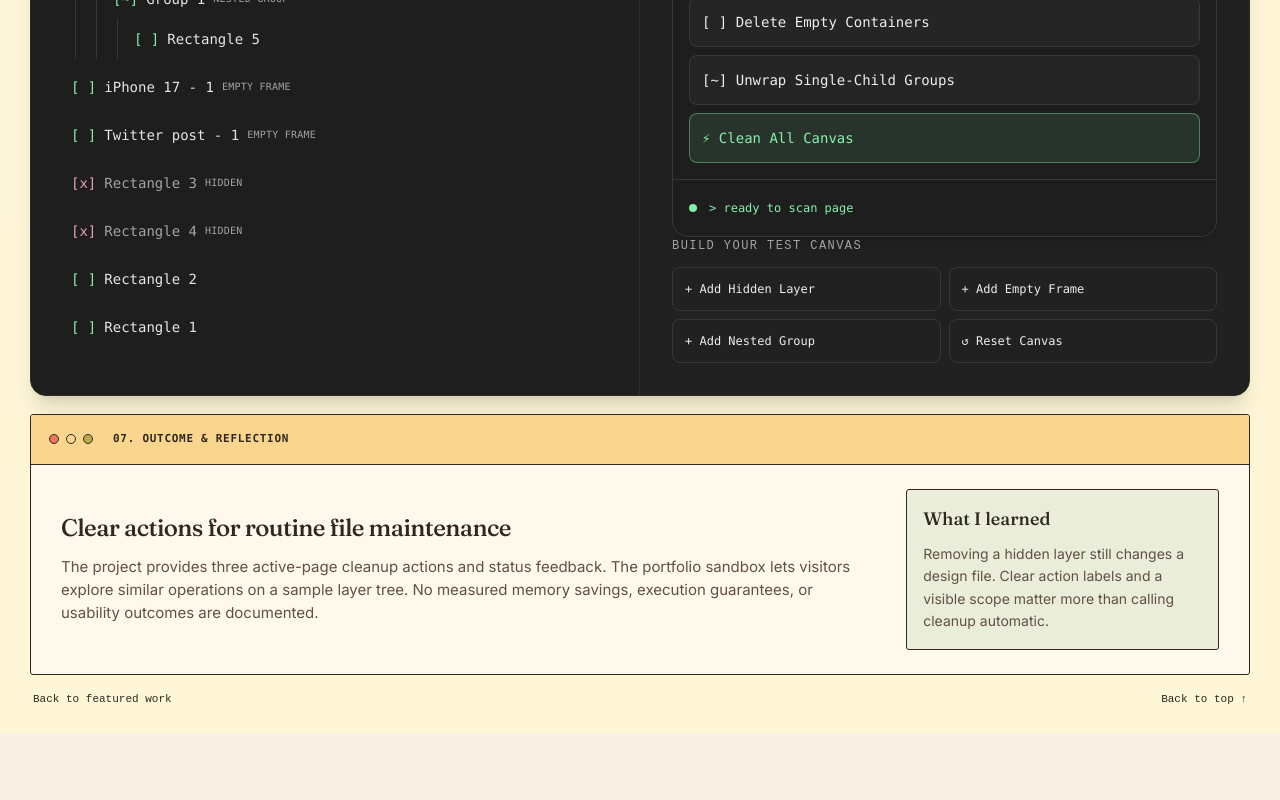
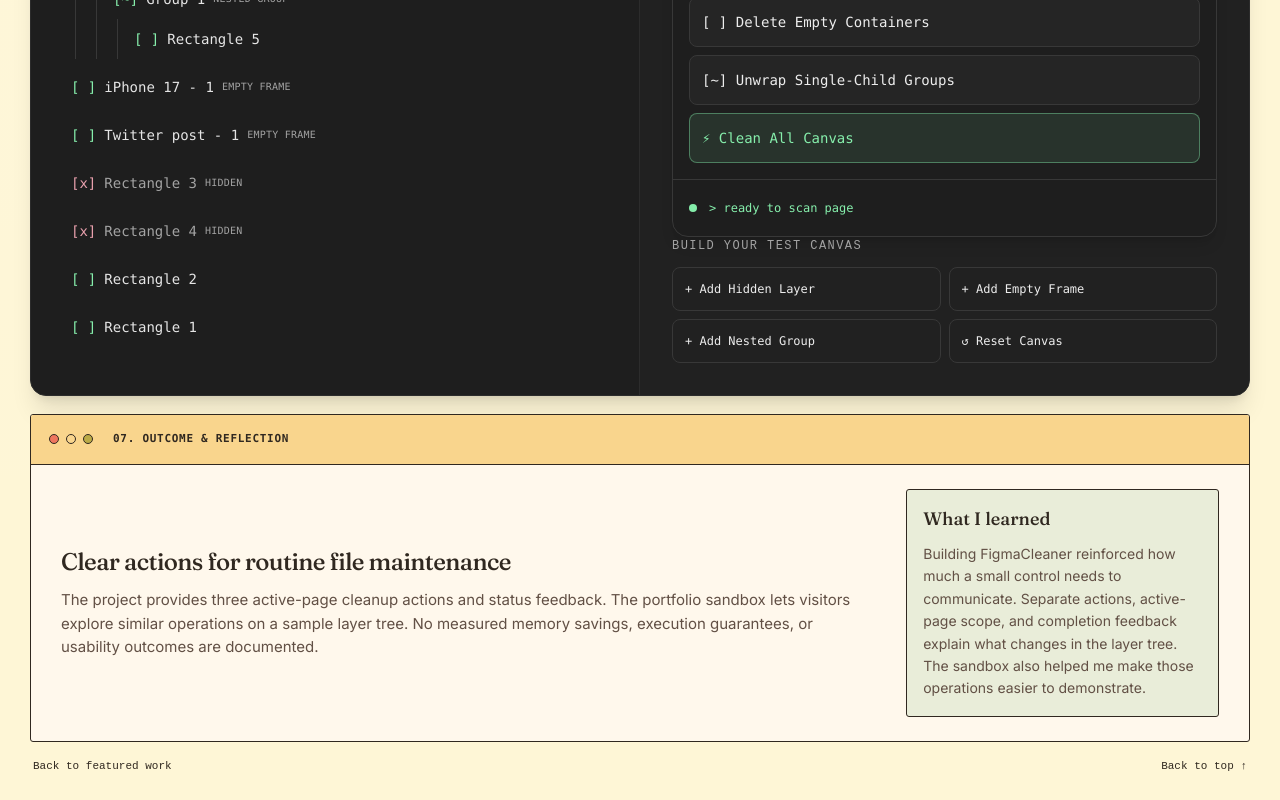
Before and after one commit to julsoyola/juliana-portfolio, a Next.js app in the folder portfolio/: page /work/figmacleaner in a window 1280 px wide. Shown: the part 2340-3140 px from the top of the page. Before the commit the page ends 3073 px from the top, so only its background shows below. Built offline with nearby package versions, Linux system fonts and the light colour scheme.

Commit message:
Update lessons for each project case study

```diff
--- a/portfolio/content/projects/figmacleaner.ts
+++ b/portfolio/content/projects/figmacleaner.ts
@@ -30,7 +30,7 @@ export const figmacleanerArchive: ArchiveData = {
     {title: "Status messages", icon: "code", text: "The host returns completion or warning messages and triggers Figma notifications."},
     {title: "Theme-aware controls", icon: "computer", text: "Figma CSS tokens provide native light and dark theme colors."},
   ]},
-  outcome: {heading: "Clear actions for routine file maintenance", text: "The project provides three active-page cleanup actions and status feedback. The portfolio sandbox lets visitors explore similar operations on a sample layer tree. No measured memory savings, execution guarantees, or usability outcomes are documented.", reflection: "Removing a hidden layer still changes a design file. Clear action labels and a visible scope matter more than calling cleanup automatic."},
+  outcome: {heading: "Clear actions for routine file maintenance", text: "The project provides three active-page cleanup actions and status feedback. The portfolio sandbox lets visitors explore similar operations on a sample layer tree. No measured memory savings, execution guarantees, or usability outcomes are documented.", reflection: "Building FigmaCleaner reinforced how much a small control needs to communicate. Separate actions, active-page scope, and completion feedback explain what changes in the layer tree. The sandbox also helped me make those operations easier to demonstrate."},
   decoration: "tags",
 };
 
--- a/portfolio/content/projects/googlecleaner.ts
+++ b/portfolio/content/projects/googlecleaner.ts
@@ -61,7 +61,7 @@ export const googlecleanerArchive: ArchiveData = {
     {title: "Background processing", icon: "code", text: "A Manifest V3 service worker manages jobs independently of popup visibility."},
     {title: "Recovery and retries", icon: "accessibility", text: "Local checkpoints, alarms, authorization checks, and bounded retries support progress recovery."},
   ]},
-  outcome: {heading: "Efficiency should never obscure consequences", text: "GoogleCleaner is a working personal-use Chrome extension with file discovery, explicit selection, confirmation, background processing, and retry functionality. It demonstrates how a small utility can combine efficient interaction design with predictable state management.", reflection: "The best shortcut is not always fewer clicks. A clear review step can make a complex action easier to understand."},
+  outcome: {heading: "Efficiency should never obscure consequences", text: "GoogleCleaner is a working personal-use Chrome extension with file discovery, explicit selection, confirmation, background processing, and retry functionality. It demonstrates how a small utility can combine efficient interaction design with predictable state management.", reflection: "I learned that the files a user can see and the files they have selected are different states. Keeping selection stable through filtering, reviewing the full set, and showing failures made the cleanup flow more explicit from discovery through recovery."},
   decoration: "folders",
 };
 
--- a/portfolio/content/projects/macwipe.ts
+++ b/portfolio/content/projects/macwipe.ts
@@ -61,7 +61,7 @@ export const macwipeArchive: ArchiveData = {
     {title: "Safety and validation", icon: "accessibility", text: "Native code rechecks approved targets before Trash operations. Persistent Keep exclusions prevent unwanted selection."},
     {title: "Efficient interface updates", icon: "code", text: "Cached rows and delegated events avoid rebuilding the table; selection survives sorting."},
   ]},
-  outcome: {heading: "Designing powerful tools around user trust", text: "MacWipe is a working native application and browser demo that brings storage exploration, selective cleanup, and explicit confirmation into one experience. The project reinforced the importance of making consequences visible before giving users powerful actions.", reflection: "A safer interface is not necessarily the one with the fewest steps. It's one where users understand what will happen before they commit."},
+  outcome: {heading: "Designing powerful tools around user trust", text: "MacWipe is a working native application and browser demo that brings storage exploration, selective cleanup, and explicit confirmation into one experience. The project reinforced the importance of making consequences visible before giving users powerful actions.", reflection: "Building MacWipe taught me to separate finding files from deciding what is safe to remove. File details, Keep exclusions, and a final review make that distinction visible, while native validation checks the action behind the interface."},
   decoration: "papers",
 };
 
--- a/portfolio/content/projects/portfolio.ts
+++ b/portfolio/content/projects/portfolio.ts
@@ -54,7 +54,7 @@ export const portfolioArchive: ArchiveData = {
   flow: {id: "information-architecture", title: "Information Architecture", heading: "A clear path through the content", text: "The navigation moves from a high-level introduction to detailed project evidence, making it easier for visitors to explore at their own pace.", steps: paths as [string, string][]},
   screens,
   engineering: {heading: "Built with reusable, flexible components", text: "I built the portfolio to keep content organized, layouts responsive, and interactions consistent across the site.", highlights: [...engineering]},
-  outcome: {heading: "A portfolio that reflects how I work", text: "This portfolio brings together my software engineering background and growing focus on user experience design. It gives visitors a clearer view of how I approach problems, explain decisions, and build working products.", reflection: "Good portfolio design is about helping people understand your work, not just displaying it."},
+  outcome: {heading: "A portfolio that reflects how I work", text: "This portfolio brings together my software engineering background and growing focus on user experience design. It gives visitors a clearer view of how I approach problems, explain decisions, and build working products.", reflection: "Working on this portfolio taught me to edit for clarity as carefully as I build features. A shared case-study layout lets visitors compare projects, while project-specific content explains the decisions and limitations that matter for each one."},
 };
 
 export const portfolioCard: Project = {
```
